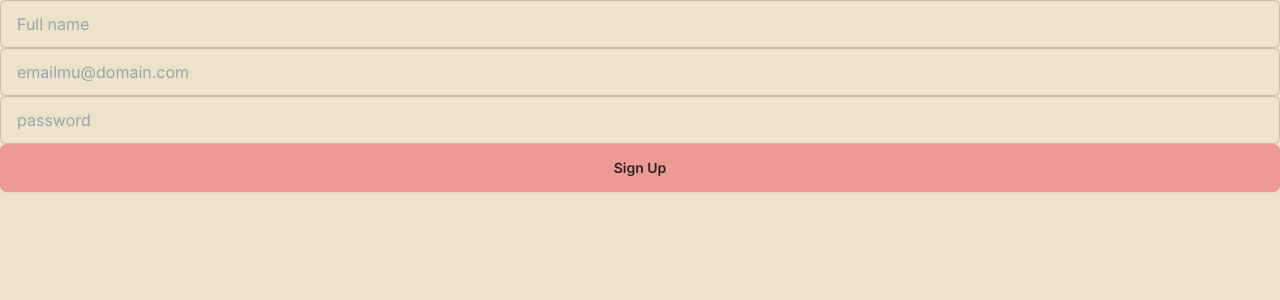
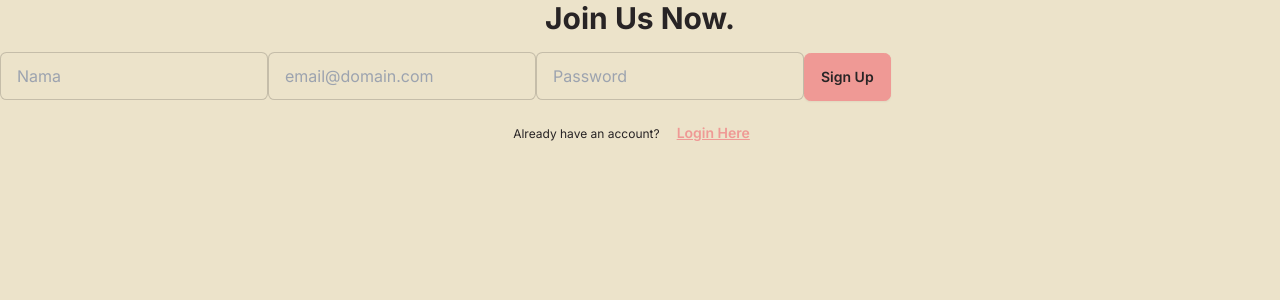
Before and after one commit to vasiliaskid/eventmakers-devdynamos, a Next.js app: page /register in a window 1280 px wide. Shown: the top 300 px of the page. Built offline with nearby package versions, Linux system fonts and the light colour scheme.

Commit message:
editing Register UI and adding functionality

```diff
--- a/src/components/auth/register.jsx
+++ b/src/components/auth/register.jsx
@@ -1,24 +1,70 @@
-import React from "react";
+"use client";
+
+import { useRef, useState } from "react";
+import { useRouter } from "next/navigation";
 
 export const Register = () => {
+  const router = useRouter();
+  const formRef = useRef();
+  const [message, setMessage] = useState("");
+
+  async function handleRegister(formData) {
+    const name = formData.get("name");
+    const email = formData.get("email");
+    const password = formData.get("password");
+
+    const res = await fetch("https://eventmakers.devscale.id/auth/register", {
+      method: "POST",
+      headers: {
+        "Content-Type": "aplication/json",
+      },
+      body: JSON.stringify({ name, email, password }),
+    });
+
+    if (res.status === 201) {
+      const jsonRes = await res.json();
+      setMessage(jsonRes.message);
+      formRef.current.reset();
+      router.push("/dashboard");
+    }
+
+    if ((res.status === 405) | (res.status === 500)) {
+      const jsonRes = await res.json();
+      setMessage(jsonRes.message);
+    }
+  }
+
   return (
-    <form>
+    <main className="space-y-2">
+      <section>
+        <h1 className="font-bold text-center text-3xl">Join Us Now.</h1>
+      </section>
+      <form ref={formRef} className="space-y-2" action={handleRegister}>
         <input
           name="name"
-        placeholder="Full name"
-        className="input input-bordered w-full"
+          placeholder="Nama"
+          className="input input-bordered"
         />
         <input
           name="email"
-        placeholder="emailmu@domain.com"
-        className="input input-bordered w-full"
+          placeholder="email@domain.com"
+          className="input input-bordered"
         />
         <input
           name="password"
-        placeholder="password"
-        className="input input-bordered w-full"
+          placeholder="Password"
+          type="password"
+          className="input input-bordered"
         />
-      <button className="btn btn-primary w-full">Sign Up</button>
+        <button className="btn btn-primary">Sign Up</button>
       </form>
+      <p className="text-xs mt-400 text-center">
+        Already have an account?
+        <a className="btn btn-active btn-link" href="/login">
+          Login Here
+        </a>
+      </p>
+      {message !== "" ? <div>{message}</div> : null}
+    </main>
   );
 };
```
Lines whose indentation alone changed are shown as unchanged.
